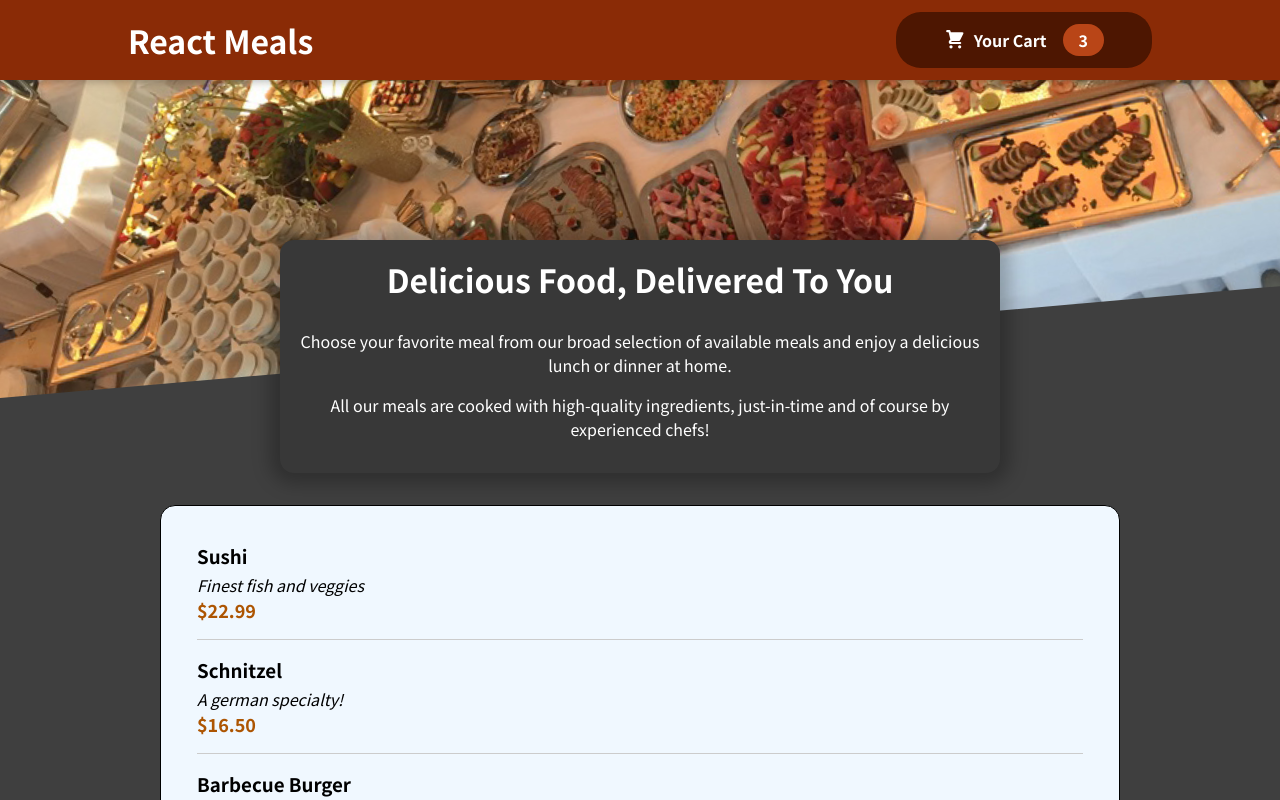
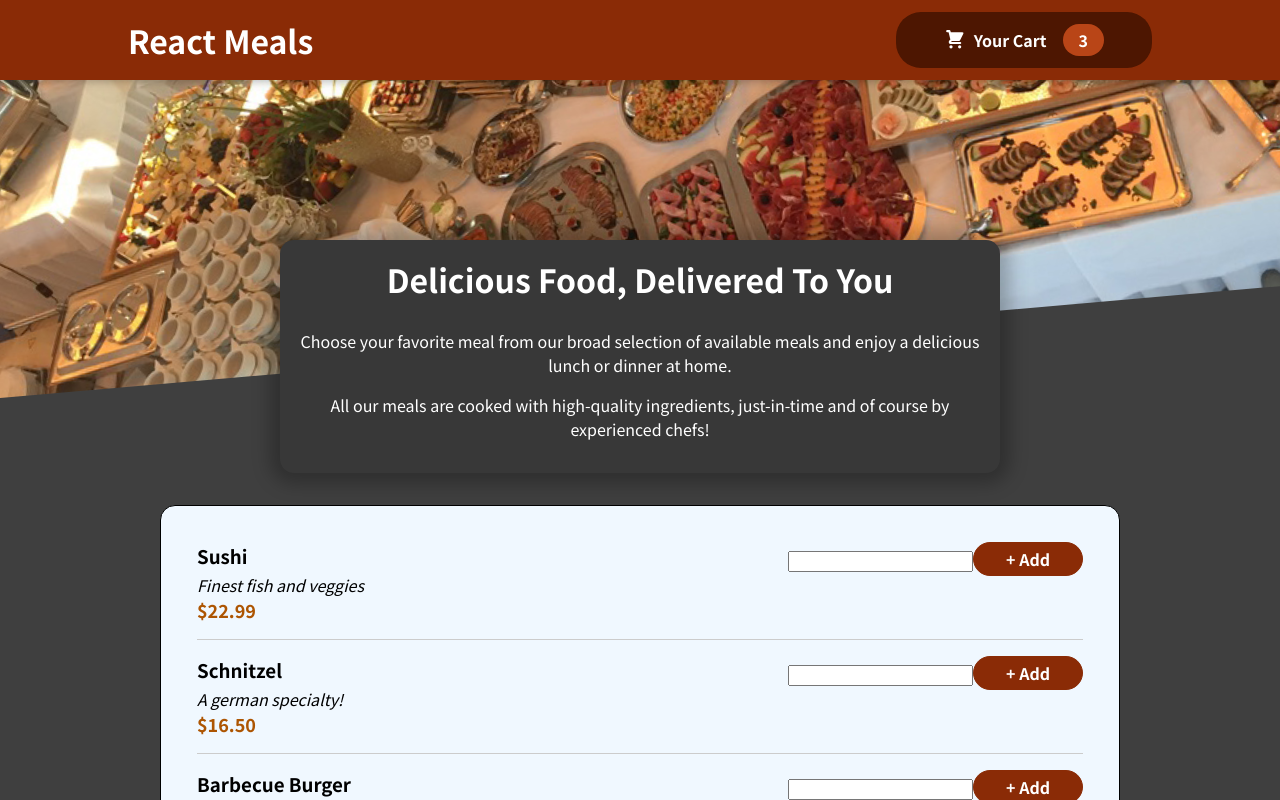
Before and after one commit to joywin2003/React-Jumpstart, a JavaScript app in the folder 01-starting-project/: page / in a window 1280 px wide. Shown: the top 800 px of the page. Built offline with nearby package versions, Linux system fonts and the light colour scheme.

Commit message:
added Mealform

```diff
--- a/01-starting-project/src/components/Meals/MealItems/MealItemForm.js
+++ b/01-starting-project/src/components/Meals/MealItems/MealItemForm.js
@@ -1,6 +1,11 @@
+import classes from "./MealItemForm.module.css";
+
 const MealItemForm = () =>{
     return(
-        <div></div>
+        <form className={classes.form}>
+            <input />
+            <button>+ Add</button>
+        </form>
     )
 }
 
--- /dev/null
+++ b/01-starting-project/src/components/Meals/MealItems/MealItemForm.module.css
@@ -0,0 +1,20 @@
+.form {
+  text-align: right;
+}
+
+.form button {
+  font: inherit;
+  cursor: pointer;
+  background-color: #8a2b06;
+  border: 1px solid #8a2b06;
+  color: white;
+  padding: 0.25rem 2rem;
+  border-radius: 20px;
+  font-weight: bold;
+}
+
+.form button:hover,
+.form button:active {
+  background-color: #641e03;
+  border-color: #641e03;
+}
--- a/01-starting-project/src/components/Meals/MealItems/MealItems.js
+++ b/01-starting-project/src/components/Meals/MealItems/MealItems.js
@@ -1,5 +1,5 @@
 import classes from "./MealItems.module.css";
-
+import MealItemForm from "./MealItemForm";
 const MealItems = (props) => {
   const price = `$${props.meal.price.toFixed(2)}`;
   return (
@@ -9,7 +9,7 @@
         <div className={classes.description}>{props.meal.description}</div>
         <div className={classes.price}>{price}</div>
       </div>
-      <div></div>
+      <div><MealItemForm/></div>
     </li>
   );
 };
```
